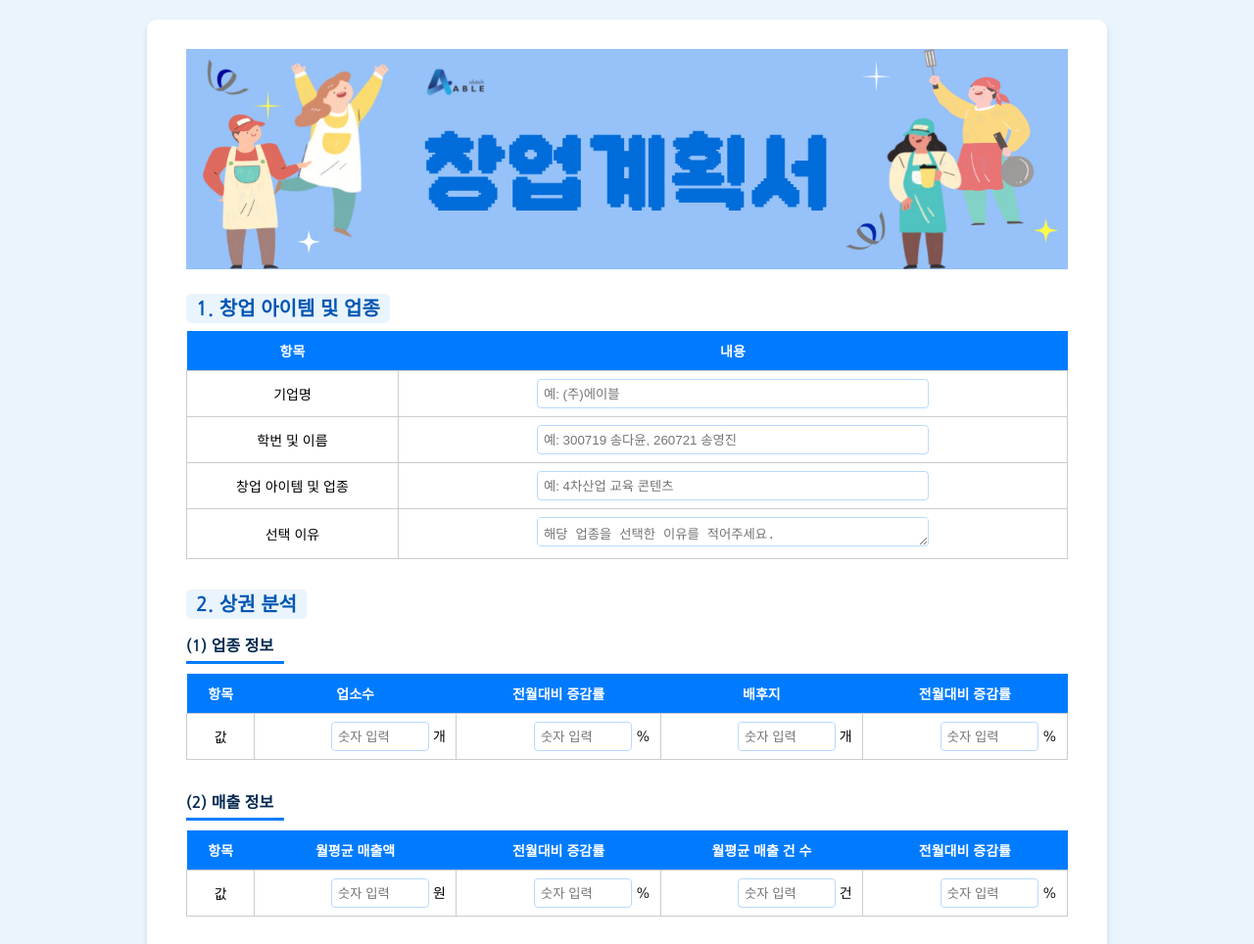
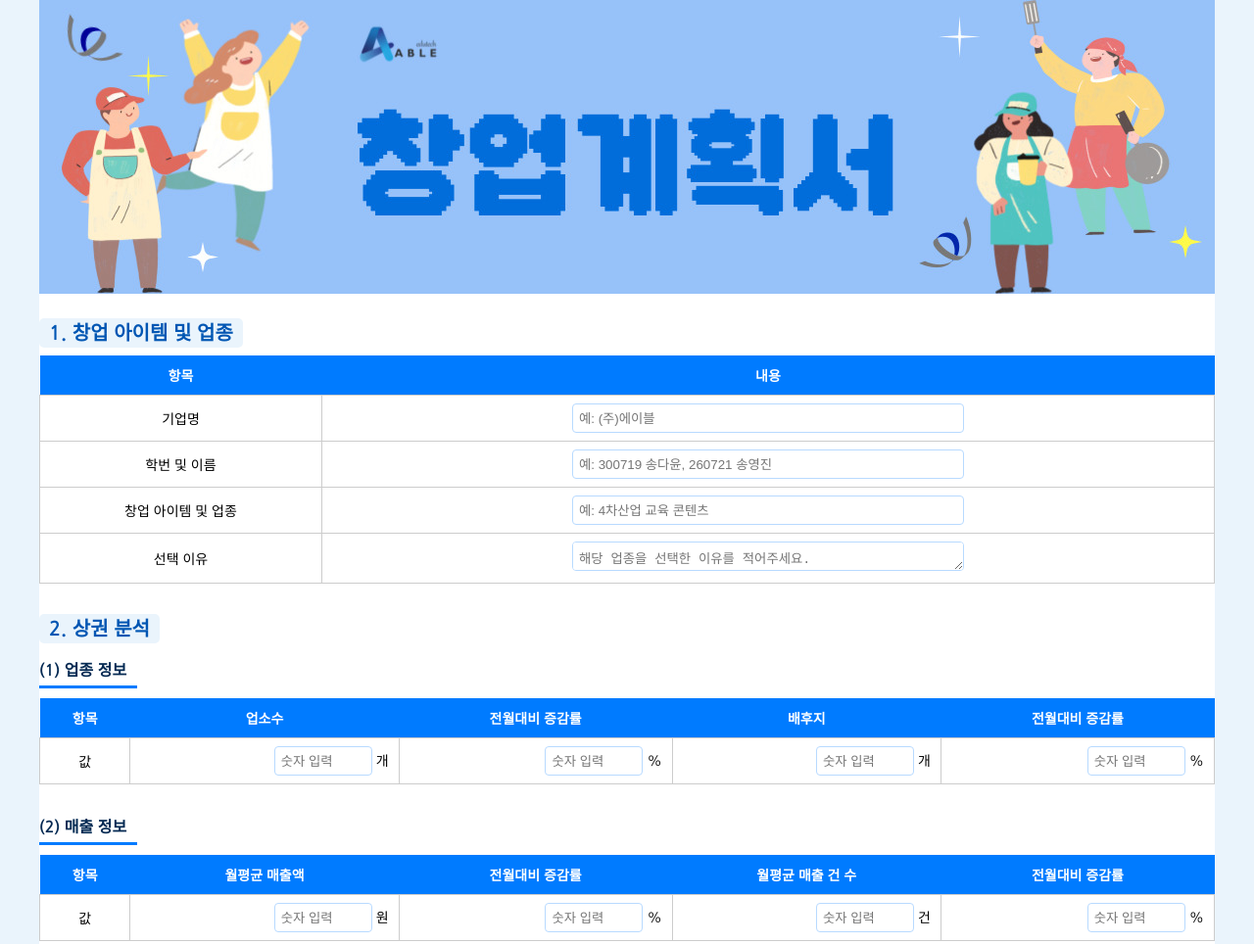
Before and after one commit to dayunD/startup-plan, a plain HTML site: page index.html in a window 1280 px wide. Shown: the top 964 px of the page at 98% size. Drawn offline with nearby package versions, Linux system fonts and the light colour scheme.

Commit message:
Update index.html

```diff
--- a/index.html
+++ b/index.html
@@ -17,11 +17,12 @@
             align-items: flex-start;
             min-height: auto;
             padding-bottom: 50px;
+            overflow-x: auto; /* 가로 스크롤 허용 */
         }
 
         .form-container {
             background-color: white; /* 흰색 배경 */
-            width: 95%;
+            width: 1200px; /* 모든 표와 컨텐츠 가로 길이를 동일하게 설정
             max-width: 900px;
             margin: 20px auto;
             padding: 30px 40px;
@@ -82,6 +83,7 @@
             text-align: center;
             padding: 10px;
             font-size: 14px;
+            white-space: nowrap; /* 한 줄 유지 */
         }
 
         td {
@@ -91,6 +93,7 @@
             border: 1px solid #ccc;
             text-align: center; /* 테이블 셀 텍스트와 버튼을 가운데 정렬 */
             vertical-align: middle; /* 버튼을 셀 중앙에 맞춤 */
+            white-space: nowrap; /* 한 줄 유지 */
         }
 
         td.numeric {
@@ -166,7 +169,10 @@
             background-color: #e04e3f; /* 호버 시 어두운 빨강 */
         }
 
+        /* 미리보기 및 이미지 저장을 위한 CSS */
         #preview-container {
+            width: 1200px; /* 미리보기에서도 동일한 가로 크기 유지 */
+            margin: 0 auto;
             font-family: 'Nanum Gothic', sans-serif;
             padding: 20px;
             line-height: 1.6;
```
